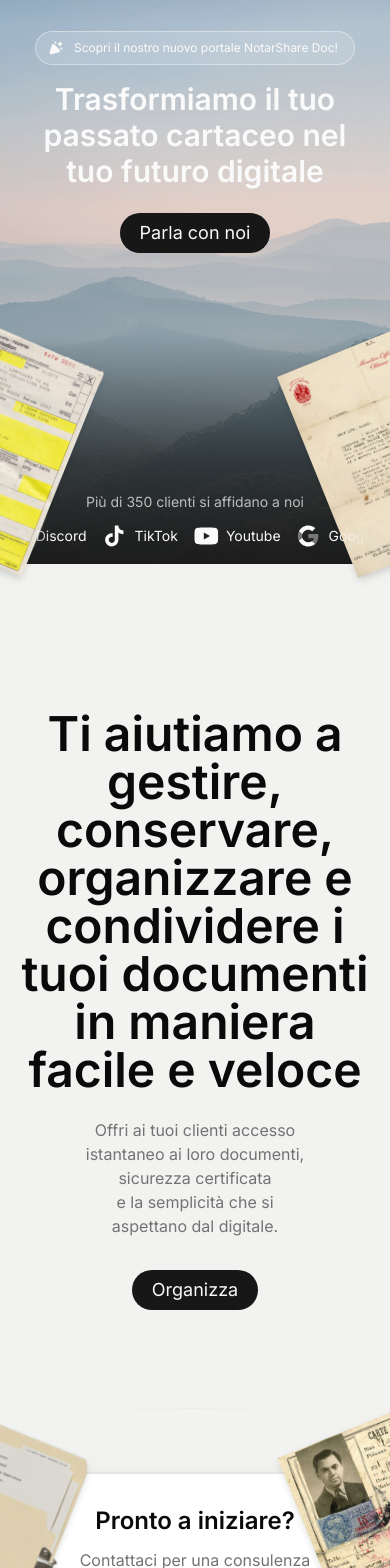
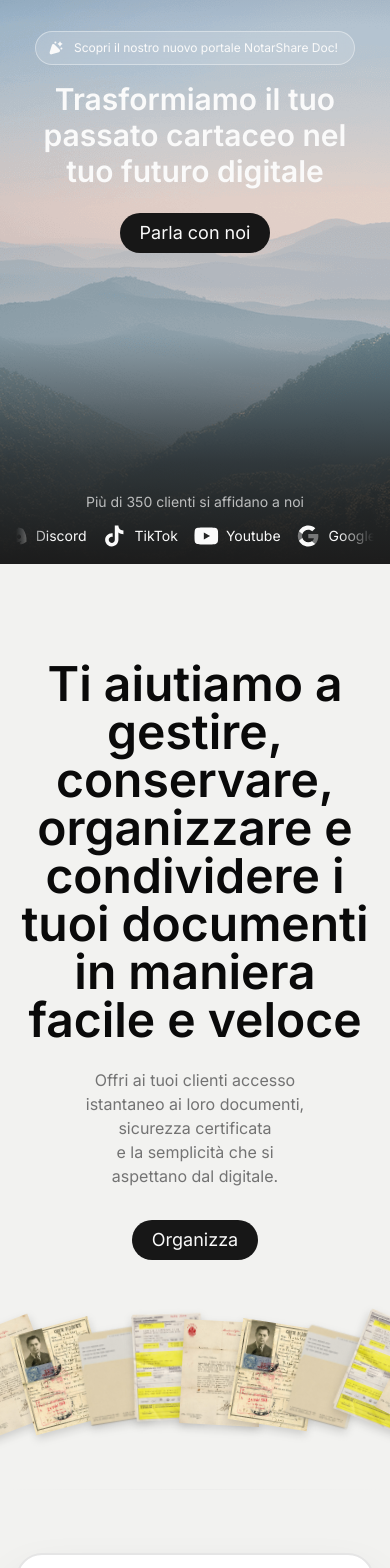
Before and after one commit to soloamente/dataweb, a Next.js app in the folder apps/web/: page / in a window 390 px wide. Shown: the part 280-1848 px from the top of the page. Built offline with nearby package versions, Linux system fonts and the light colour scheme.

Commit message:
fix: improved dashboard

```diff
--- a/apps/web/src/components/cta-section.tsx
+++ b/apps/web/src/components/cta-section.tsx
@@ -5,7 +5,7 @@
 
 export default function CTASection() {
   return (
-    <section className="w-full py-16 md:py-24 px-4 md:px-8">
+    <section className="relative z-20 w-full py-16 md:py-24 px-4 md:px-8">
       <div className="max-w-4xl mx-auto">
         <motion.div
           initial={{ opacity: 0, y: 20 }}
--- a/apps/web/src/components/document-organizer.tsx
+++ b/apps/web/src/components/document-organizer.tsx
@@ -13,7 +13,7 @@
 // Generate more messy documents by reusing images - scattered around
 const generateMessyDocuments = () => {
   const documents = [];
-  for (let i = 0; i < 40; i++) {
+  for (let i = 0; i < 46; i++) {
     documents.push({
       src: documentSources[i % documentSources.length],
       id: `messy-doc-${i}`,
@@ -81,11 +81,12 @@
   { x: -900, y: 0, rotate: 18, scale: 0.87 },
   { x: -800, y: 200, rotate: -22, scale: 0.84 },
   { x: -900, y: 400, rotate: 20, scale: 0.86 },
-  // Documents that can overlap the hero section (center area)
-  { x: -300, y: -50, rotate: -15, scale: 0.75 },
-  { x: -250, y: 50, rotate: 18, scale: 0.78 },
-  { x: 250, y: -50, rotate: -18, scale: 0.75 },
-  { x: 300, y: 50, rotate: 15, scale: 0.78 },
+  // Additional right side documents to balance (mirrored from left)
+  { x: 900, y: -400, rotate: -15, scale: 0.83 },
+  { x: 800, y: -200, rotate: 20, scale: 0.85 },
+  { x: 900, y: 0, rotate: -18, scale: 0.87 },
+  { x: 800, y: 200, rotate: 22, scale: 0.84 },
+  { x: 900, y: 400, rotate: -20, scale: 0.86 },
 ];
 
 // Tidy positions - organized in a web portal grid layout (2x2 grid)
@@ -105,7 +106,7 @@
   };
 
   return (
-    <section className="relative min-h-dvh pt-[96px]! flex flex-col gap-16 items-center justify-center px-4 md:px-8 py-12 md:py-16 overflow-show">
+    <section className="relative min-h-dvh pt-[96px]! flex flex-col gap-16 items-center justify-center px-4 md:px-8 py-12 md:py-16 overflow-visible">
       {/* Messy state - documents scattered around the section */}
       <AnimatePresence mode="wait">
         {!isOrganized &&
@@ -134,7 +135,7 @@
                   ease: "easeOut",
                   delay: index * 0.03,
                 }}
-                className="absolute left-1/2 top-1/2 -translate-x-1/2 -translate-y-1/2 w-48 md:w-64 pointer-events-none drop-shadow-lg z-[5]"
+                className="hidden lg:block absolute left-1/2 top-1/2 -translate-x-1/2 -translate-y-1/2 w-48 md:w-64 pointer-events-none drop-shadow-lg z-[5]"
                 aria-hidden="true"
               />
             );
@@ -151,7 +152,7 @@
             Offri ai tuoi clienti accesso istantaneo ai loro documenti, sicurezza certificata e la semplicità che si aspettano dal digitale.
           </p>
         </div>
-        <div className="relative flex items-center justify-center">
+        <div className="flex items-center justify-center w-full">
           <button
             onClick={handleOrganize}
             disabled={isOrganized}
@@ -159,6 +160,44 @@
           >
             Organizza
           </button>
+        </div>
+
+        {/* Mobile messy documents - horizontal row visible only on small screens */}
+        <AnimatePresence mode="wait">
+          {!isOrganized && (
+            <motion.div
+              initial={{ opacity: 0, y: 20 }}
+              animate={{ opacity: 1, y: 0 }}
+              exit={{ opacity: 0, y: -10, transition: { duration: 0.3 } }}
+              transition={{ duration: 0.5, ease: "easeOut" }}
+              className="lg:hidden flex justify-center items-end w-screen overflow-visible py-4"
+            >
+              {[...documentSources, ...documentSources, ...documentSources].map((src, index) => (
+                <motion.img
+                  key={`mobile-doc-${index}`}
+                  src={src}
+                  alt=""
+                  initial={{ opacity: 0, y: 30, rotate: (index - 5.5) * 6 }}
+                  animate={{
+                    opacity: 1,
+                    y: 0,
+                    rotate: (index - 5.5) * 6,
+                  }}
+                  transition={{
+                    duration: 0.5,
+                    ease: "easeOut",
+                    delay: 0.05 + index * 0.04,
+                  }}
+                  className="w-20 sm:w-28 -mx-4 sm:-mx-5 drop-shadow-lg shrink-0"
+                  style={{
+                    transformOrigin: "bottom center",
+                  }}
+                  aria-hidden="true"
+                />
+              ))}
+            </motion.div>
+          )}
+        </AnimatePresence>
 
         {/* Tidy state - documents organized in web portal layout */}
         <AnimatePresence>
@@ -168,7 +207,7 @@
               animate={{ opacity: 1, scale: 1, y: 0 }}
               exit={{ opacity: 0, scale: 0.9 }}
               transition={{ duration: 0.6, ease: [0.16, 1, 0.3, 1], delay: 0.5 }}
-                className="absolute left-1/2 -translate-x-1/2 top-full mt-8 w-[600px] md:w-[700px] bg-background/95 backdrop-blur-sm border border-border rounded-2xl p-8 shadow-2xl"
+              className="w-full max-w-[700px] bg-background/95 backdrop-blur-sm border border-border rounded-2xl p-8 shadow-2xl"
             >
               <div className="mb-4">
                 <h3 className="text-xl font-semibold text-center mb-2">I tuoi documenti organizzati</h3>
@@ -176,7 +215,6 @@
               </div>
               <div className="grid grid-cols-2 gap-6">
                 {tidyDocuments.map((doc, index) => {
-                    const pos = tidyPositions[index];
                   return (
                     <motion.div
                       key={`tidy-${doc.id}`}
@@ -203,7 +241,6 @@
           )}
         </AnimatePresence>
       </div>
-      </div>
     </section>
   );
 }
--- a/apps/web/src/components/footer.tsx
+++ b/apps/web/src/components/footer.tsx
@@ -9,7 +9,7 @@
       style={{ clipPath: "polygon(0% 0, 100% 0%, 100% 100%, 0 100%)" }}
     >
       <div className="fixed bottom-0 h-[800px] w-full ">
-        <div className="py-8 px-12 h-full gap-2 w-full flex flex-col justify-end">
+        <div className="py-8 px-4 md:px-12 h-full gap-2 w-full flex flex-col justify-end">
           <div className="flex justify-center items-end w-full h-full pt-120 pb-20">
             <Image
               src="/images/logos/logo_positivo.png"
@@ -20,22 +20,25 @@
             />
           </div>
           {/* <div className="rounded-full w-full h-px bg-primary/20" /> */}
-          <div className="grid grid-cols-2 gap-4 pt-12 border-t border-primary/20">
-            <div className="bg-primary/20 w-fit h-fit max-w-md items-center p-2 pl-5 rounded-4xl flex">
-              <div className="flex flex-col gap-2">
-                <h4 className="text-lg text-primary-foreground font-medium leading-none">
+          {/* Main footer content - single column on mobile, 2 columns on desktop */}
+          <div className="grid grid-cols-1 md:grid-cols-2 gap-4 pt-12 border-t border-primary/20">
+            {/* NotarShare Doc promotional card - hidden on mobile */}
+            <div className="bg-primary/20 w-fit h-fit max-w-md items-center p-1.5 pl-3 md:p-2 md:pl-5 rounded-3xl md:rounded-4xl hidden md:flex">
+              <div className="flex flex-col gap-1 md:gap-2">
+                <h4 className="text-sm md:text-lg text-primary-foreground font-medium leading-none">
                   Nuovo portale NotarShare Doc
                 </h4>
-                <p className="text-primary-foreground/70 leading-none">
+                <p className="text-xs md:text-base text-primary-foreground/70 leading-none">
                   Scopri il nostro nuovo portale per la gestione documentale
                 </p>
               </div>
               <div
-                className="rounded-3xl h-20 w-23 bg-cover
+                className="rounded-2xl md:rounded-3xl h-14 w-16 md:h-20 md:w-23 bg-cover shrink-0
                bg-[url('/images/background_home.png')]"
               />
             </div>
-            <div className="grid w-full grid-cols-4 gap-4">
+            {/* Footer links - 2 columns on mobile, 4 on desktop */}
+            <div className="grid w-full grid-cols-2 sm:grid-cols-3 md:grid-cols-4 gap-4 gap-y-6">
               <div className="flex flex-col gap-3 font-medium leading-none">
                 {" "}
                 <h2 className="text-primary font-medium leading-none">
@@ -110,8 +113,8 @@
               </div>
             </div>
           </div>
-          {/* Copyright section - placed outside the grid to ensure visibility */}
-          <div className="grid grid-cols-2 justify-start items-center w-full gap-2 pt-12 font-medium leading-none">
+          {/* Copyright section - stacked on mobile, side-by-side on desktop */}
+          <div className="grid grid-cols-1 md:grid-cols-2 justify-start items-center w-full gap-4 md:gap-2 pt-12 font-medium leading-none">
             <div className="flex justify-start items-center gap-2">
               <Image
                 src="/images/logos/logo_positivo.png"
--- a/apps/web/src/components/header.tsx
+++ b/apps/web/src/components/header.tsx
@@ -347,7 +347,7 @@
   return (
     <>
     <header
-      className="fixed top-4 z-450 right-0 rounded-full! left-0 mx-auto container flex items-start justify-between py-2 lg:items-center text-off-white hero-fade-in"
+      className="fixed top-4 z-450 right-0 rounded-full! left-0 mx-4 md:mx-auto container flex items-start justify-between py-2 lg:items-center text-off-white hero-fade-in"
       style={{
         width: isScrolled ? "auto" : "90%",
         borderRadius: isScrolled ? "50px" : "24px",
```
Lines whose indentation alone changed are shown as unchanged.
